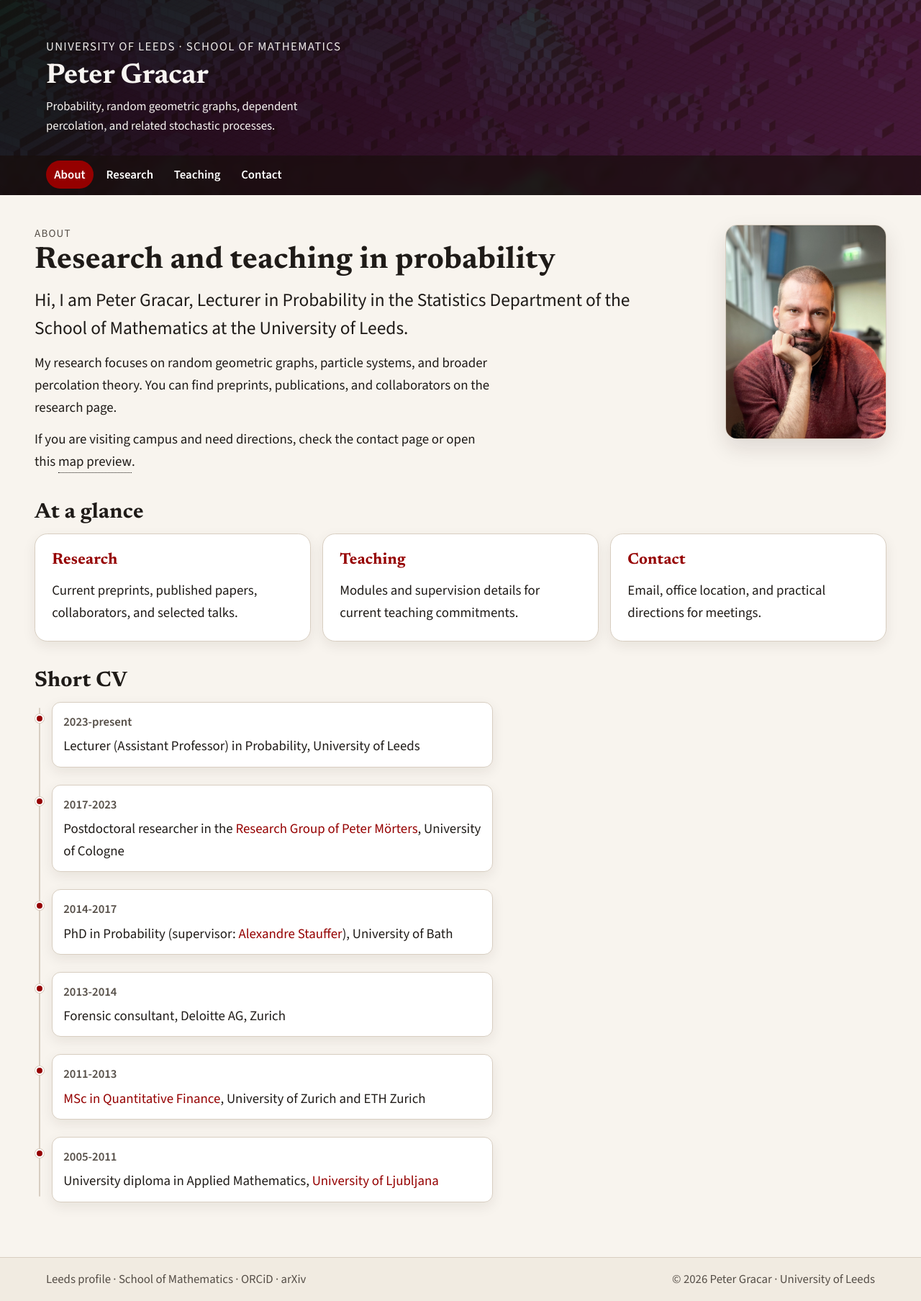
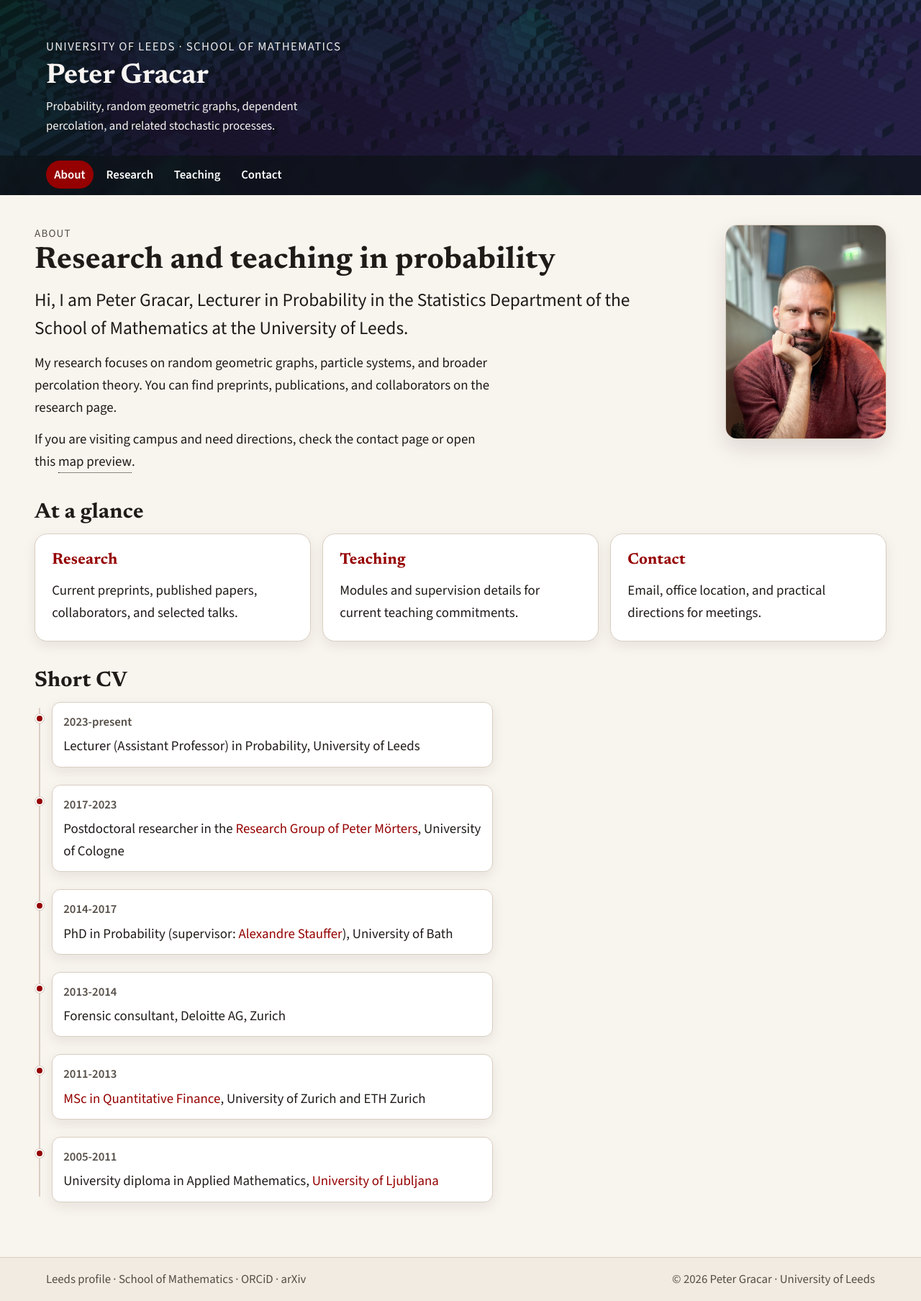
Before and after one commit to PeterGracar/PeterGracar.github.io, a Jekyll site: the page built from index.html, in a window 1280 px wide. Shown: the whole page at 72% size. Built offline with Jekyll 4.4.1, drawn with Linux system fonts in a browser that asks for light colours.

Commit message:
Cool the light-mode header tint so the banner reads green/blue
Co-Authored-By: Claude Fable 5 <noreply@anthropic.com>
Claude-Session: https://claude.ai/code/session_015aowam4jw15qnaLEX3FvSH

```diff
--- a/_layouts/default.html
+++ b/_layouts/default.html
@@ -31,7 +31,7 @@
   <link rel="icon" type="image/png" sizes="32x32" href="/favicon-32x32.png">
   <link rel="icon" type="image/png" sizes="16x16" href="/favicon-16x16.png">
   <link rel="manifest" href="/site.webmanifest">
-  <link rel="stylesheet" href="/style.css?v=10">
+  <link rel="stylesheet" href="/style.css?v=11">
 
   {% if page.mathjax %}
   <script>
--- a/style.css
+++ b/style.css
@@ -11,9 +11,9 @@
   --color-accent: #950000;
   --color-accent-strong: #6f0000;
   --color-accent-soft: #cf6a54;
-  --color-header-overlay: linear-gradient(120deg, rgba(20, 9, 8, 0.8), rgba(90, 18, 16, 0.45));
+  --color-header-overlay: linear-gradient(120deg, rgba(8, 14, 17, 0.72), rgba(12, 36, 40, 0.4));
   --header-image: url("banner.webp");
-  --color-nav-bg: rgba(24, 15, 12, 0.66);
+  --color-nav-bg: rgba(11, 19, 21, 0.66);
   --color-focus: #ff9f4a;
   --pride-gradient: linear-gradient(90deg, #e40303, #ff8c00, #ffed00, #008026, #004dff, #750787);
   --underline-image: linear-gradient(var(--color-accent-strong), var(--color-accent-strong));
```
